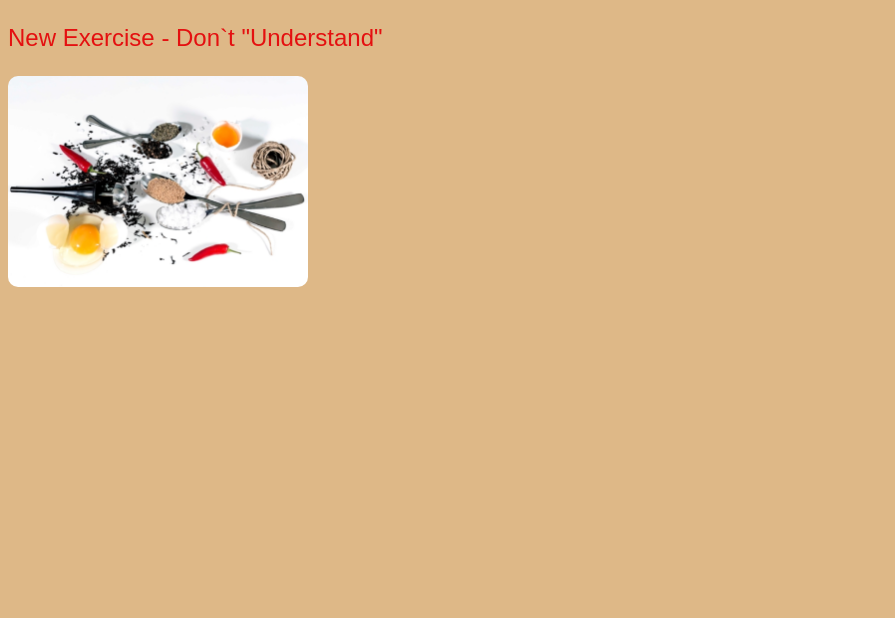
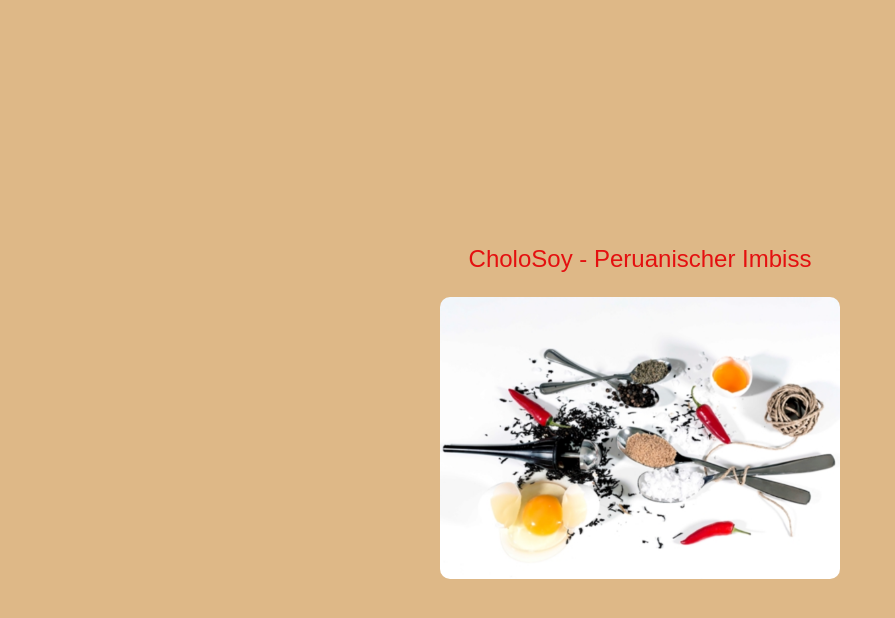
Before and after one commit to vulices-coder/landingpage-projekt-username, a plain HTML site: page index.html in a window 1280 px wide. Shown: the whole page, without its empty margins (0-895 px from the left). Drawn offline with Linux system fonts and the light colour scheme.

Commit message:
Projektdataiein

```diff
--- a/index.html
+++ b/index.html
@@ -7,7 +7,7 @@
     <link rel="stylesheet" href="style.css">
 </head>
 <body>
-    <p>New Exercise - Don`t "Understand"</p>
+    <p>CholoSoy - Peruanischer Imbiss</p>
     <img src="Bildschirmfoto 2025-07-10 um 10.52.20.png" alt="fotomenü">
 </body>
 </html>
--- a/style.css
+++ b/style.css
@@ -1,4 +1,10 @@
 body {
+margin: 0vh;
+height: 100vh;
+display: flex;
+flex-direction: column;
+justify-content: center;
+align-items: center;
 font-family: Arial, Helvetica, sans-serif;
 background-color: burlywood;
 }
@@ -9,6 +15,6 @@ p {
 }
 
 img{
-    max-width: 300px;
+    max-width: 400px;
     border-radius: 10px;
 }
```
